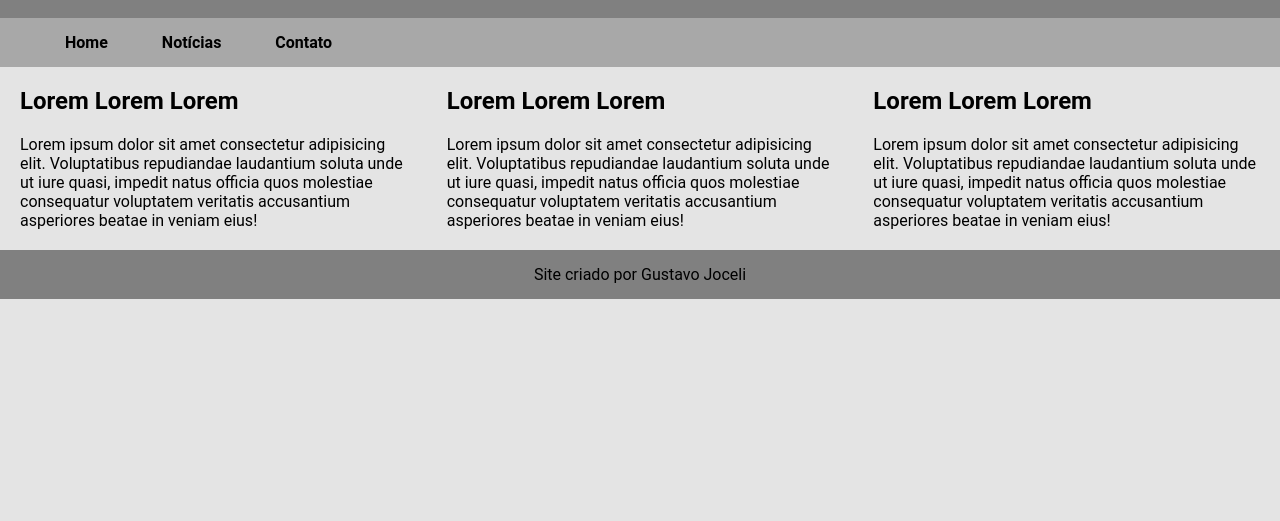
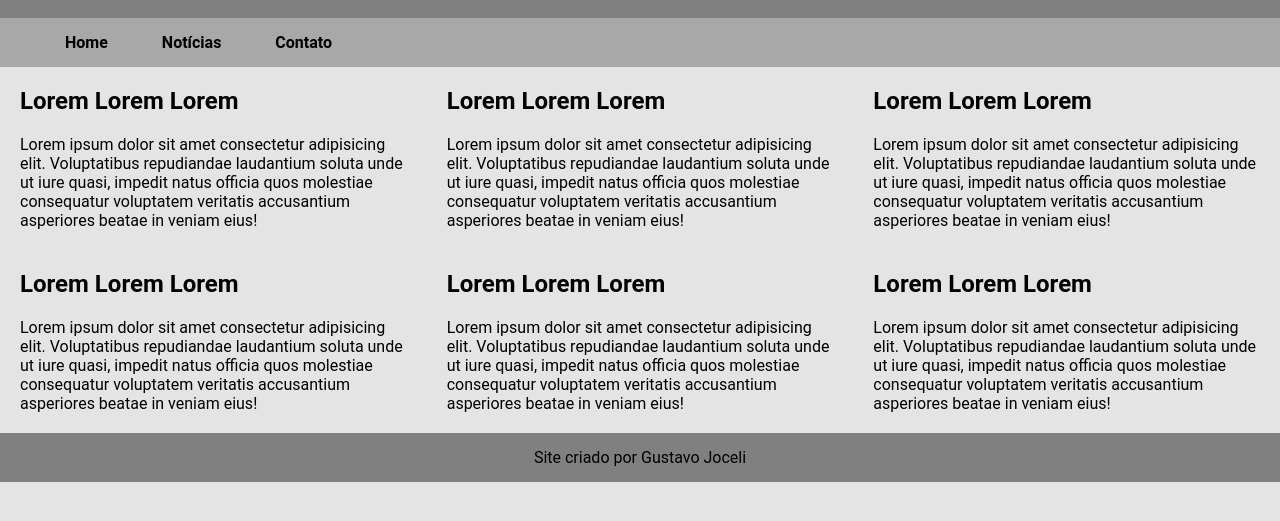
Before and after one commit to Jocelos/projeto-main, a plain HTML site: page noticias.html in a window 1280 px wide. Shown: the part 85-606 px from the top of the page. Drawn offline with Linux system fonts and the light colour scheme.

Commit message:
update article

```diff
--- a/noticias.html
+++ b/noticias.html
@@ -30,6 +30,20 @@
                 <p>Lorem ipsum dolor sit amet consectetur adipisicing elit. Voluptatibus repudiandae laudantium soluta unde ut iure quasi, impedit natus officia quos molestiae consequatur voluptatem veritatis accusantium asperiores beatae in veniam eius!</p>
             </article>
         </section>
+        <section>
+            <article>
+                <h2>Lorem Lorem Lorem</h2>
+                <p>Lorem ipsum dolor sit amet consectetur adipisicing elit. Voluptatibus repudiandae laudantium soluta unde ut iure quasi, impedit natus officia quos molestiae consequatur voluptatem veritatis accusantium asperiores beatae in veniam eius!</p>
+            </article>
+            <article>
+                <h2>Lorem Lorem Lorem</h2>
+                <p>Lorem ipsum dolor sit amet consectetur adipisicing elit. Voluptatibus repudiandae laudantium soluta unde ut iure quasi, impedit natus officia quos molestiae consequatur voluptatem veritatis accusantium asperiores beatae in veniam eius!</p>
+            </article>
+            <article>
+                <h2>Lorem Lorem Lorem</h2>
+                <p>Lorem ipsum dolor sit amet consectetur adipisicing elit. Voluptatibus repudiandae laudantium soluta unde ut iure quasi, impedit natus officia quos molestiae consequatur voluptatem veritatis accusantium asperiores beatae in veniam eius!</p>
+            </article>
+        </section>
     </main>
     <footer>
         <p>Site criado por <a href="https://github.com/Jocelos" target="_blank">Gustavo Joceli</a></p>
```
